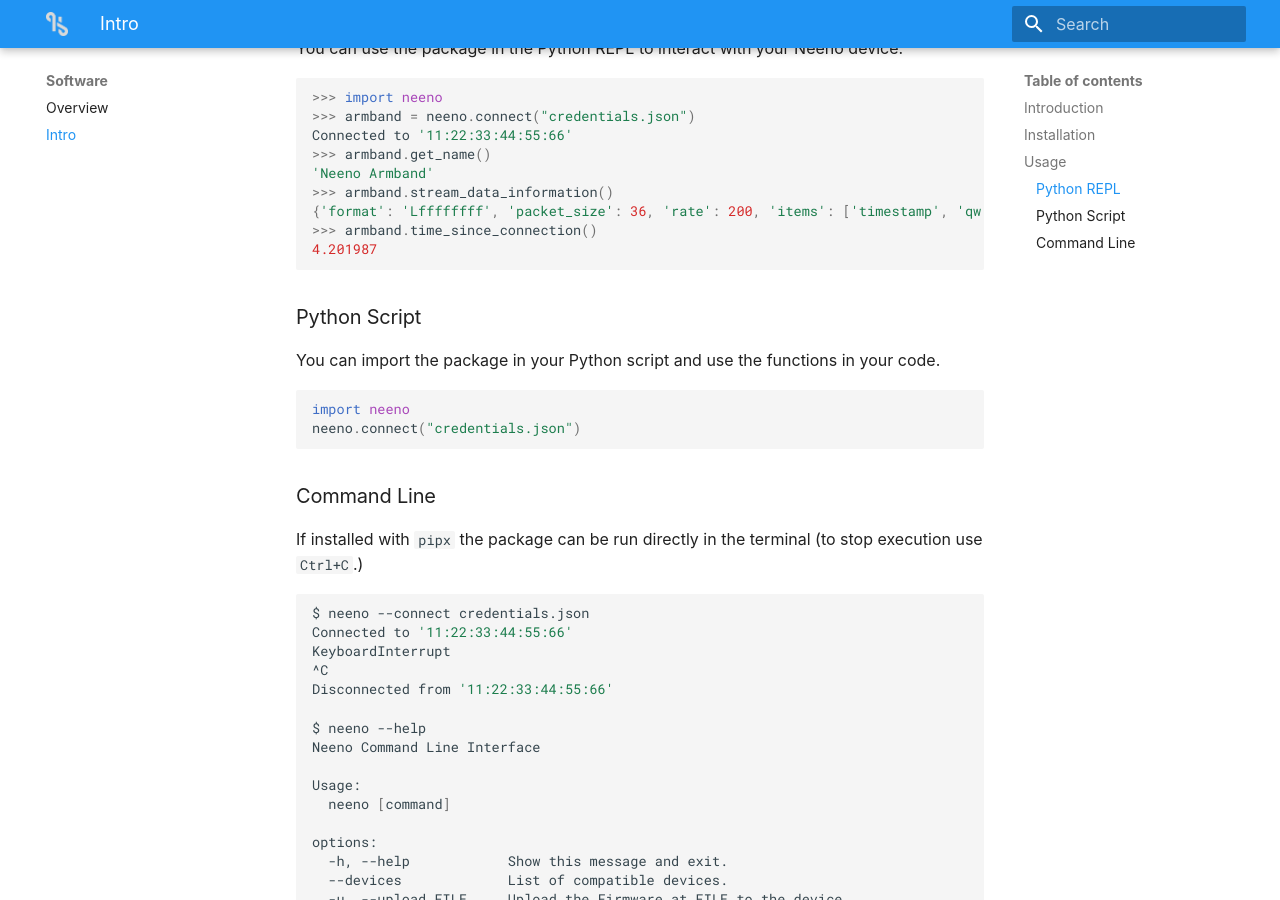
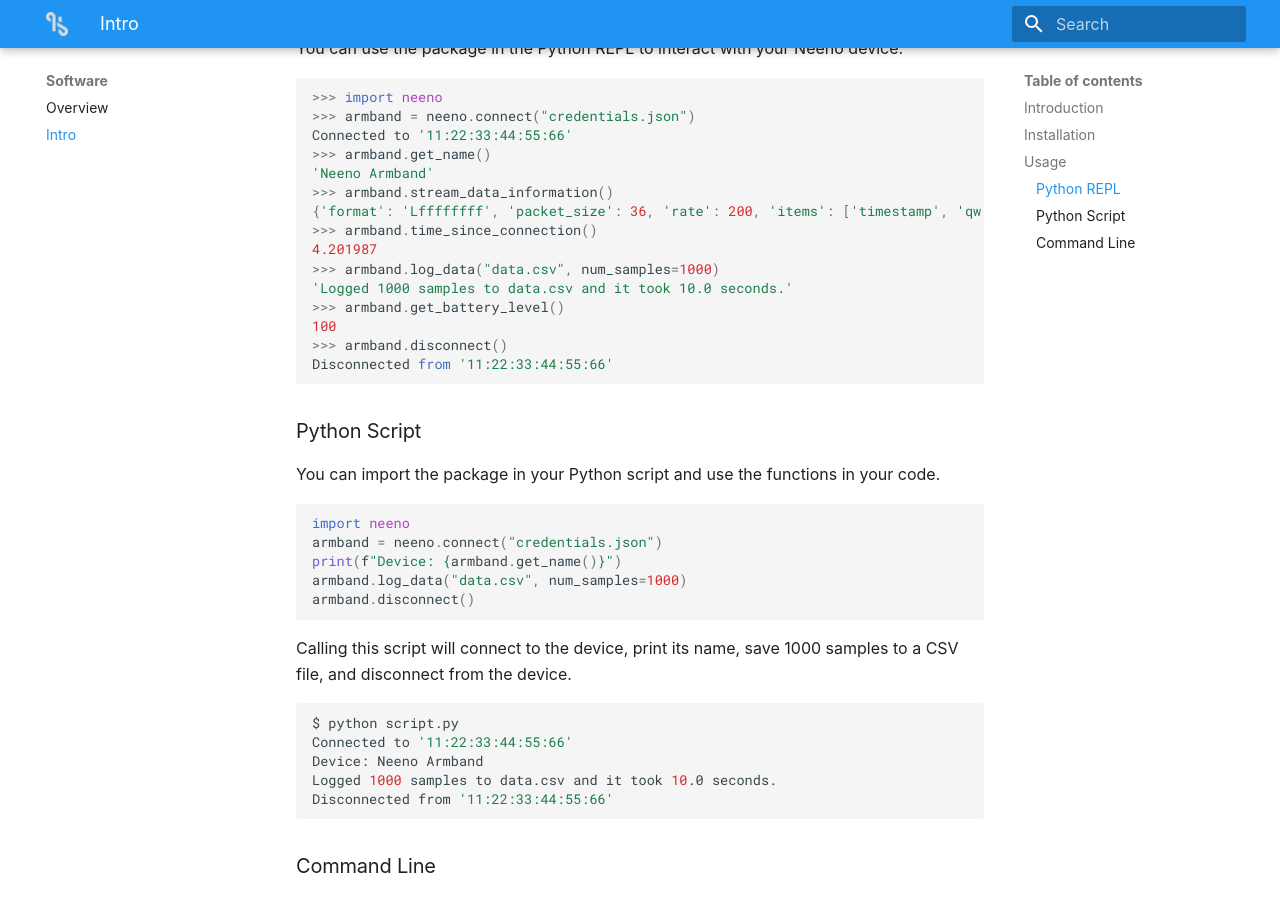
Before and after one commit to MyNeeno/docs, an MkDocs documentation site: the page built from docs/Software/introduction.md, in a window 1280 px wide and 900 px high, scrolled down 1080 px. Built offline with MkDocs 1.6.1 and Material for MkDocs 9.7.7, drawn with Linux system fonts in a browser that asks for light colours; some web fonts are replaced.

Commit message:
Update examples of software and improve initial paragraphs in index.

````diff
--- a/docs/Software/introduction.md
+++ b/docs/Software/introduction.md
@@ -50,6 +50,12 @@
 {'format': 'Lffffffff', 'packet_size': 36, 'rate': 200, 'items': ['timestamp', 'qw', 'qx', 'qy', 'qz', 'px', 'py', 'pz', 'fist']}
 >>> armband.time_since_connection()
 4.201987
+>>> armband.log_data("data.csv", num_samples=1000)
+'Logged 1000 samples to data.csv and it took 10.0 seconds.'
+>>> armband.get_battery_level()
+100
+>>> armband.disconnect()
+Disconnected from '11:22:33:44:55:66'
 ```
 
 ### Python Script
@@ -59,7 +65,21 @@
 
 ```python
 import neeno
-neeno.connect("credentials.json")
+armband = neeno.connect("credentials.json")
+print(f"Device: {armband.get_name()}")
+armband.log_data("data.csv", num_samples=1000)
+armband.disconnect()
+```
+
+Calling this script will connect to the device, print its name, save 1000
+samples to a CSV file, and disconnect from the device.
+
+```bash
+$ python script.py
+Connected to '11:22:33:44:55:66'
+Device: Neeno Armband
+Logged 1000 samples to data.csv and it took 10.0 seconds.
+Disconnected from '11:22:33:44:55:66'
 ```
 
 ### Command Line
@@ -84,7 +104,7 @@
   -h, --help            Show this message and exit.
   --devices             List of compatible devices.
   -u, --upload FILE     Upload the Firmware at FILE to the device.
-    -c, --connect FILE  Connect to the device with the credentials in FILE.
+  -c, --connect FILE    Connect to the device with the credentials in FILE.
   --compile             Compiles Firmware.
   --config              Neeno configuration commands.
   --monitor PORT        Open a communication with a board in PORT.
````
Also changed, not shown: docs/index.md (+7 -2 lines), docs/software.md (+5 -3 lines).
